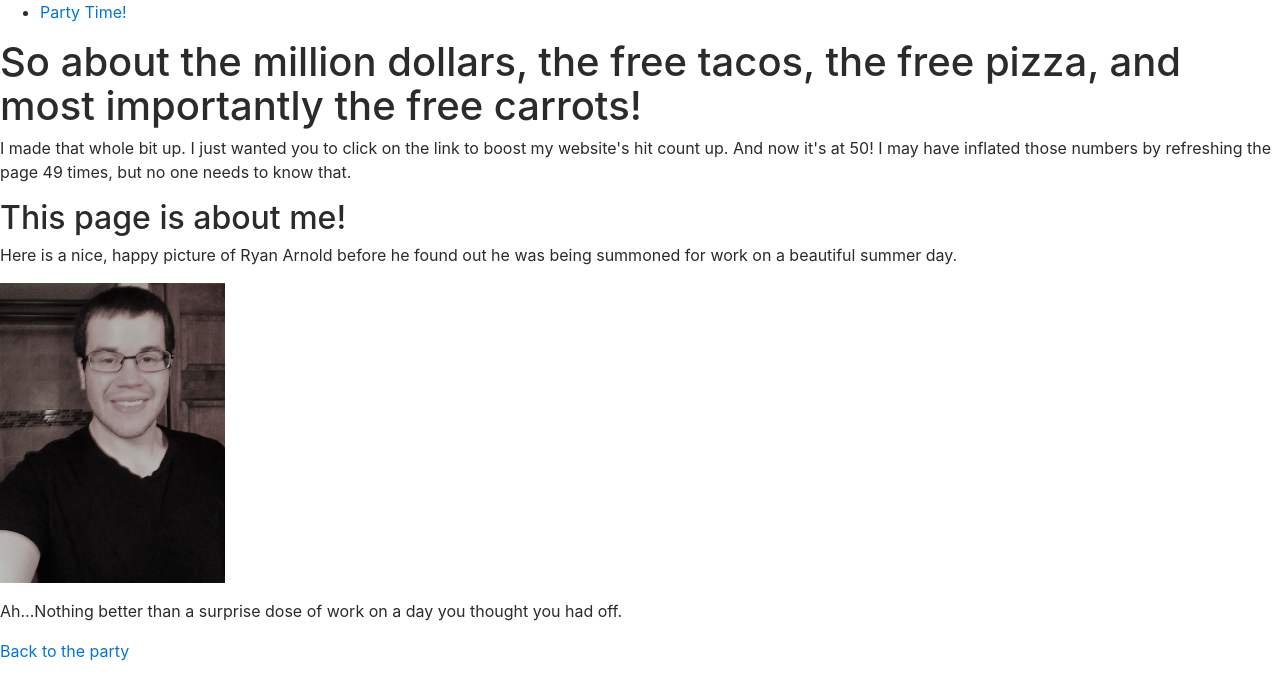
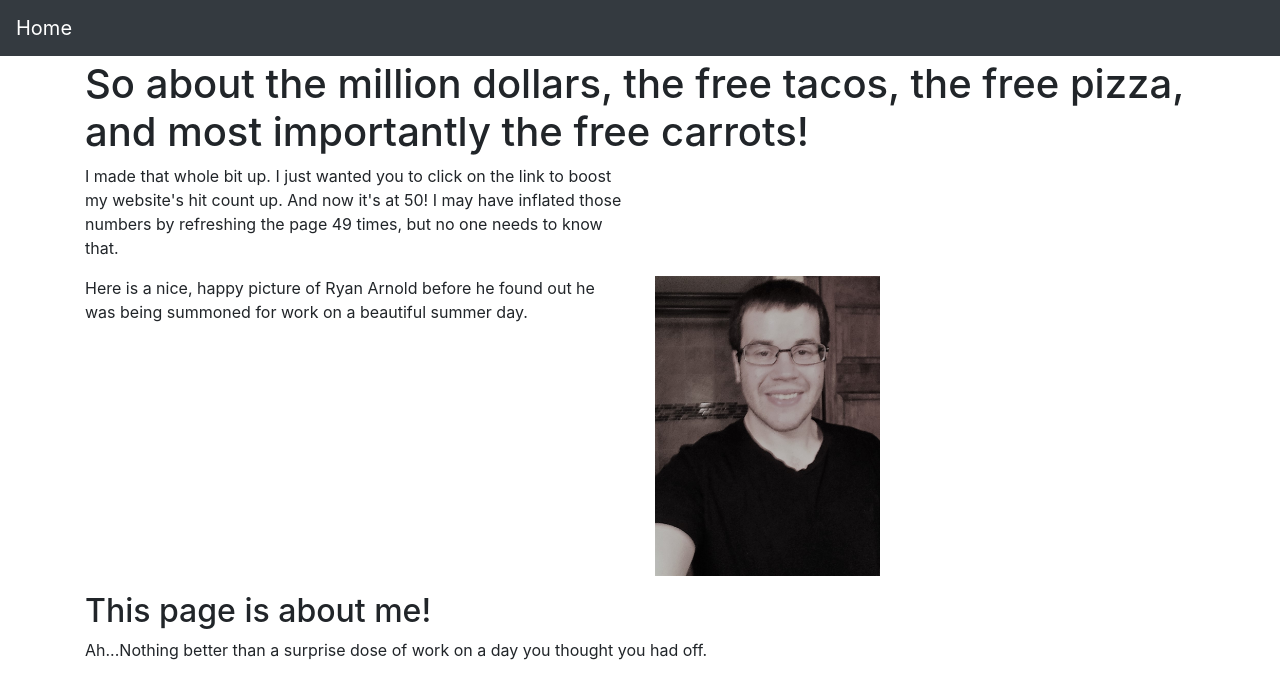
Before and after one commit to ryanarnold22/cpst342f17hw5, a plain HTML site: page aboutme.html in a window 1280 px wide. Drawn offline with nearby package versions, Linux system fonts and the light colour scheme.

Commit message:
added new nav bar and created columns

```diff
--- a/aboutme.html
+++ b/aboutme.html
@@ -1,36 +1,41 @@
 <!doctype html>
-<html>
+<html lang="en">
 <head>
+	<meta charset="utf-8">
+	<meta name="viewport" content="width=device-width, initial-scale=1, shrink-to-fit=no">
+	<link rel="stylesheet" href="https://maxcdn.bootstrapcdn.com/bootstrap/4.0.0-beta.2/css/bootstrap.min.css" integrity="sha384-PsH8R72JQ3SOdhVi3uxftmaW6Vc51MKb0q5P2rRUpPvrszuE4W1povHYgTpBfshb" crossorigin="anonymous">
 	<meta charset="UTF-8">
-
 	<title>About Ryan</title>
-	<link rel="stylesheet" href="https://maxcdn.bootstrapcdn.com/bootstrap/4.0.0-alpha.6/css/bootstrap.min.css" integrity="sha384-rwoIResjU2yc3z8GV/NPeZWAv56rSmLldC3R/AZzGRnGxQQKnKkoFVhFQhNUwEyJ" crossorigin="anonymous">
 </head>
-
 <body>
-	<header>
-		<nav>
-			<ul>
-				<li>
-					<a href="index.html">Party Time!</a>
-				</li>
-			</ul>
+	<nav class="navbar navbar-expand-md navbar-dark bg-dark fixed-top">
+		<a class="navbar-brand" href="index.html">Home</a>
 	</nav>
 
-	</header>
-	<h1> So about the million dollars, the free tacos, the free pizza, and most importantly the free carrots!</h1>
+	<main role="main" class="container">
+		<h1 style="margin-top:60px"> So about the million dollars, the free tacos, the free pizza, and most importantly the free carrots!</h1>
+		<div class="row">
+			<div class="col-6">
+				<p> I made that whole bit up. I just wanted you to click on the link to boost my website's hit count up. And now it's at 50! I may have inflated those numbers by refreshing the page 49 times, but no one needs to know that.
+			</div>
+		</div>
+			<div class="row">
+				<div class="col-6">
+					<p> Here is a nice, happy picture of Ryan Arnold before he found out he was being summoned for work on a beautiful summer day.</p>
+				</div>
+				<div class="col-6">
+					<p>
+						<img src="ryan.jpg" alt="Calm before the storm" style="height:300px; width: auto;">
+					</p>
+				</div>
+			</div>
 
-	<p> I made that whole bit up. I just wanted you to click on the link to boost my website's hit count up. And now it's at 50! I may have inflated those numbers by refreshing the page 49 times, but no one needs to know that.
 
 
 			<h2>This page is about me!</h2>
-	<p> Here is a nice, happy picture of Ryan Arnold before he found out he was being summoned for work on a beautiful summer day.</p>
-	<p>
-		<img src="ryan.jpg" alt="Calm before the storm" style="height:300px; width: auto;">
-	</p>
 
 			<p> Ah...Nothing better than a surprise dose of work on a day you thought you had off. </p>
 
-	<A href="index.html">Back to the party</A>
+		</main>
 	</body>
 	</html>
```
Lines whose indentation alone changed are shown as unchanged.
